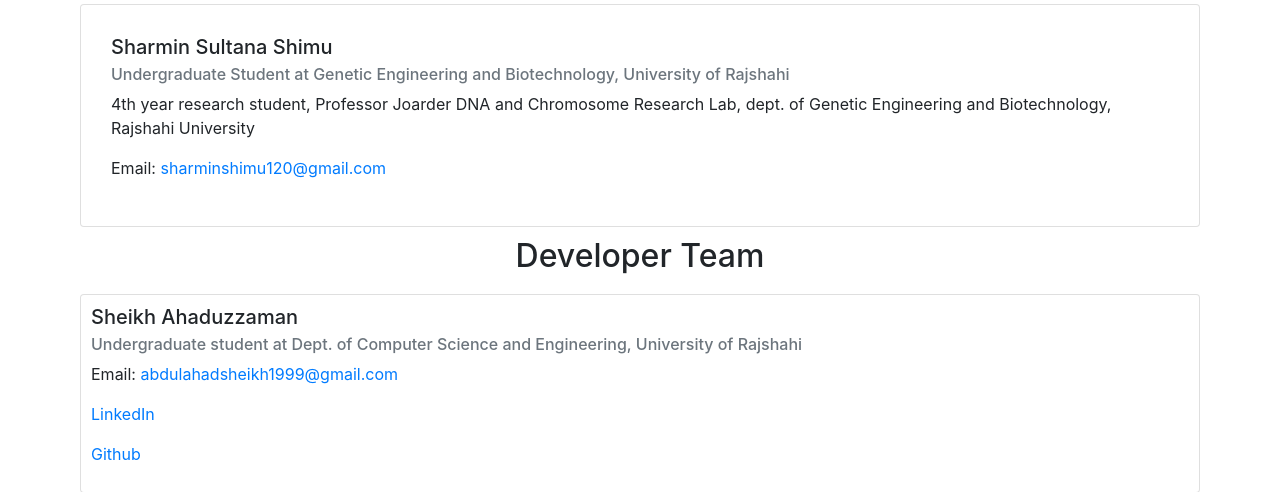
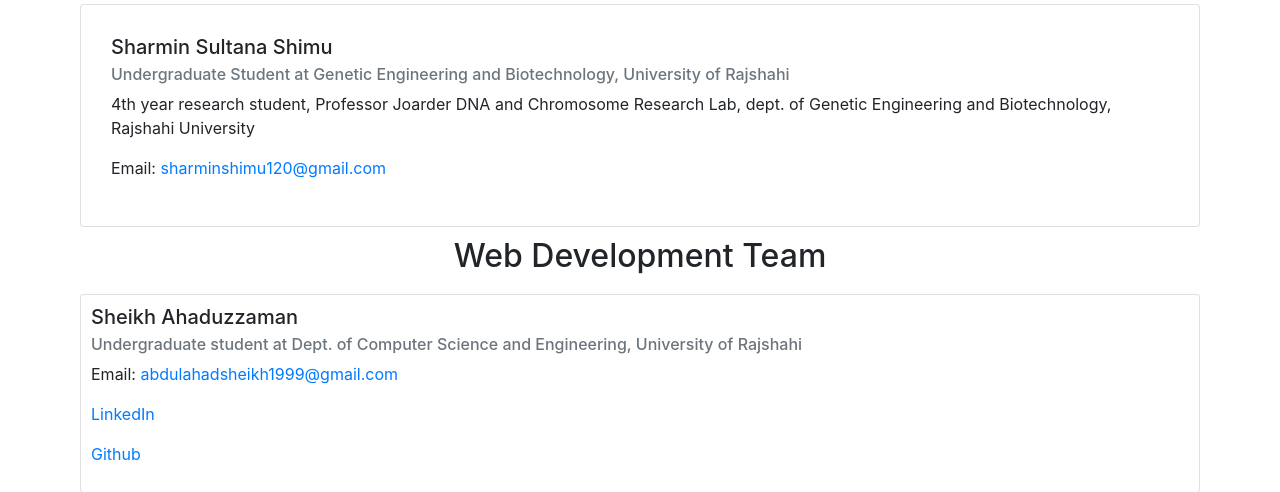
Before and after one commit to ahadsheikh/PhytoChem, a Django app: page /contact/ in a window 1280 px wide. Shown: the part 4554-5046 px from the top of the page. Run offline with Django 3.2, Linux system fonts and the light colour scheme; some libraries are stand-ins or nearby versions.

Commit message:
Fixed a typo

```diff
--- a/main/templates/main/contact.html
+++ b/main/templates/main/contact.html
@@ -251,7 +251,7 @@
                     </p>
                 </div>
             </div>
-            <h2>Developer Team</h2>
+            <h2>Web Development Team</h2>
             <div class="card">
                 <h5 class="card-title">Sheikh Ahaduzzaman</h5>
                 <h6 class="card-subtitle mb-2 text-muted">Undergraduate student at Dept. of Computer Science and
```
